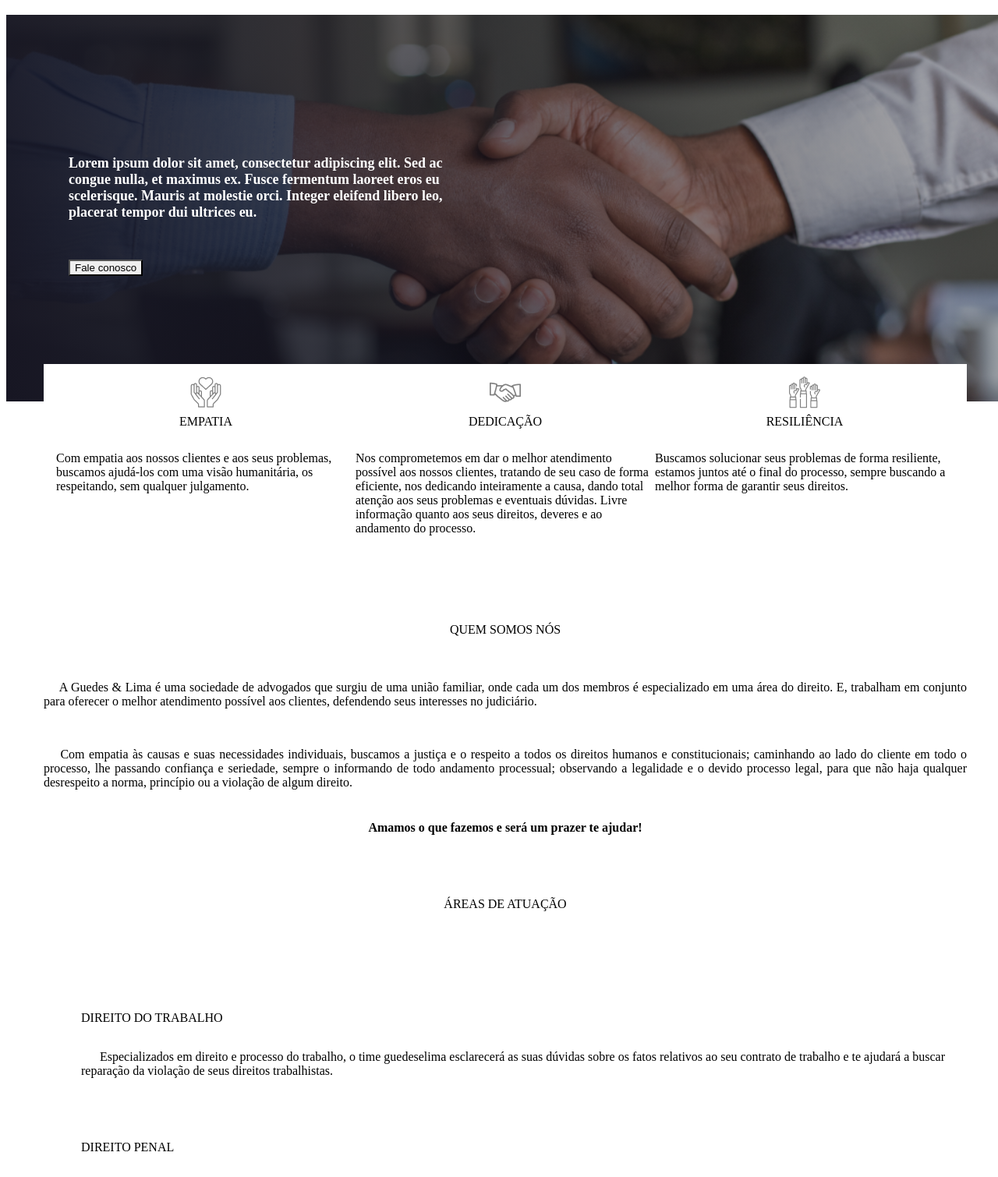
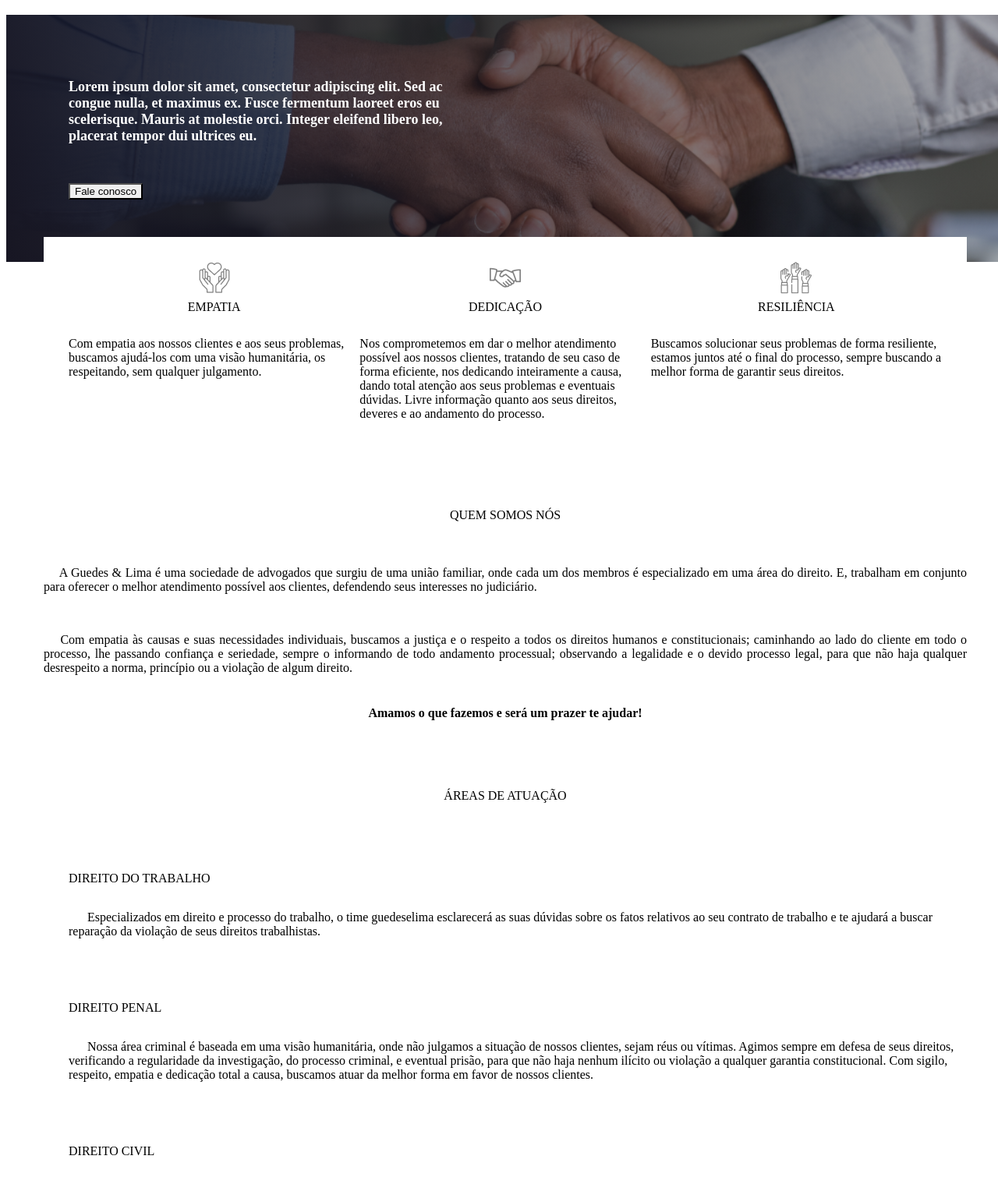
Before and after one commit to philipguedes/gatsby-playground, a Gatsby site: page / in a window 1280 px wide. Shown: the part 85-1595 px from the top of the page at 78% size. Built offline with nearby package versions, Linux system fonts and the light colour scheme; Gatsby itself is replaced by a stand-in of ours; a web font is replaced by a local one.

Commit message:
Design adjustments

```diff
--- a/src/components/SectionA.tsx
+++ b/src/components/SectionA.tsx
@@ -6,24 +6,26 @@ import hands from 'images/hands.png';
 
 const SectionA = () => {
   return (
-    <Box
-      h={['320px', '400px', '496px']}
-      bgImage={hands}
-      bgSize="cover"
-      bgPos="center"
-    >
+    <Box display="flex" bgImage={hands} bgSize="cover" bgPos="center">
       <Flex
-        h="100%"
+        flex="1"
         bg="linear-gradient(255.96deg, rgba(0, 0, 0, 0.3) 0%, #171623 100%);"
       >
         <VStack
           align="start"
           justifyContent="center"
-          pl={['32px', '48px', '64px', '80px']}
+          mx={['32px', '64px', '80px']}
           maxW="480px"
+          mb={['80px']}
+          mt={['64px']}
           spacing="32px"
         >
-          <Text color="white" fontSize="18px" fontWeight="600">
+          <Text
+            // mr={['16px', '0px']}
+            color="white"
+            fontSize="18px"
+            fontWeight="600"
+          >
             Lorem ipsum dolor sit amet, consectetur adipiscing elit. Sed ac
             congue nulla, et maximus ex. Fusce fermentum laoreet eros eu
             scelerisque. Mauris at molestie orci. Integer eleifend libero leo,
--- a/src/components/SectionB/B1.tsx
+++ b/src/components/SectionB/B1.tsx
@@ -51,7 +51,7 @@ const B1 = () => {
   return (
     <Stack
       direction={['column', 'column', 'row']}
-      spacing="16px"
+      spacing="32px"
       divider={<StackDivider borderColor="gray.200" />}
     >
       <Item itemKey="empatia" />
--- a/src/components/SectionB/B2.tsx
+++ b/src/components/SectionB/B2.tsx
@@ -51,7 +51,7 @@ const SectionB2 = () => {
       {renderImage()}
       <VStack spacing="24px">
         <Text variant="h1">{TITLE}</Text>
-        <Box>
+        <Box px={['16px', '0px']}>
           <Text variant="p" align="justify">
             &emsp;{DESCRIPTION1}
           </Text>
--- a/src/components/SectionB/index.tsx
+++ b/src/components/SectionB/index.tsx
@@ -7,8 +7,8 @@ import SectionB2 from './B2';
 
 const SectionB = () => {
   return (
-    <Box bg="cinza" px="48px">
-      <Box bg="white" position="relative" bottom="48px" p="16px">
+    <Box bg="cinza" px={['16px', '48px']}>
+      <Box bg="white" position="relative" bottom="32px" px="32px" py="32px">
         <SectionB1 />
       </Box>
 
--- a/src/components/SectionC.tsx
+++ b/src/components/SectionC.tsx
@@ -49,13 +49,18 @@ const Item = ({ itemKey }: { itemKey: ItemKey }) => {
 const SectionC = () => {
   return (
     <Box bg="white">
-      <Center position="relative" bottom="48px" p="16px">
+      <Center position="relative" bottom="40px" p="16px">
         <Box bg="white" px="64px" py="16px">
           <Text variant="h1">{TITLE}</Text>
         </Box>
       </Center>
 
-      <VStack pl="48px" spacing="32px" alignItems="flex-start">
+      <VStack
+        mt="-32px"
+        mx={['16px', '32px']}
+        spacing="32px"
+        alignItems="flex-start"
+      >
         <Item itemKey="trabalho" />
         <Item itemKey="penal" />
         <Item itemKey="civil" />
```
